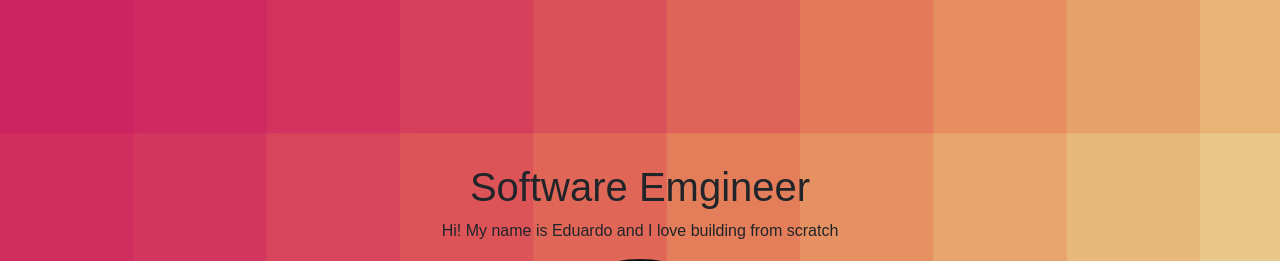
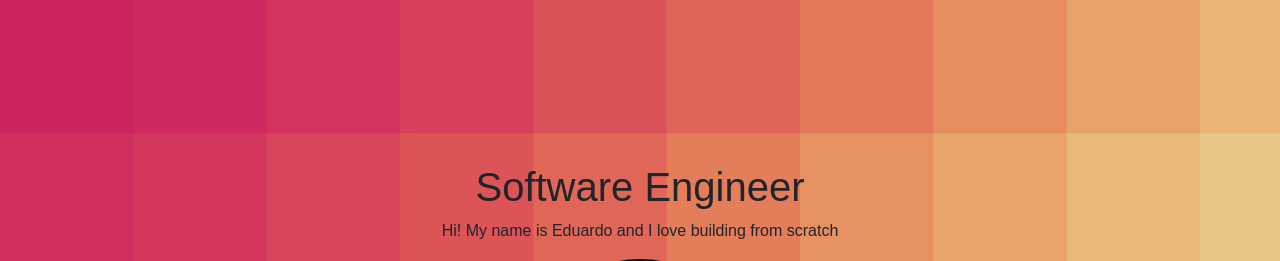
Before and after one commit to Edtronicx/SimpleWebsite, a plain HTML site: page index.html in a window 1280 px wide. Shown: the top 261 px of the page. Drawn offline with nearby package versions, Linux system fonts and the light colour scheme; a web font is replaced by a local one.

Commit message:
Update index.html
Wrong spelling

```diff
--- a/index.html
+++ b/index.html
@@ -24,7 +24,7 @@
         <!-- container -->
         <!-- text-center and mt-5 is bootstrap-->
         <section id = "landing" class="text-center mt-5">
-        <h1>Software Emgineer</h1>
+        <h1>Software Engineer</h1>
         <p>Hi! My name is Eduardo and I love building from scratch</p>
         <img src="./images/mypic.JPG" alt="me" id="profile">
         <!-- btn btn-success mt-3 btn-lg is bootstrap-->
```
